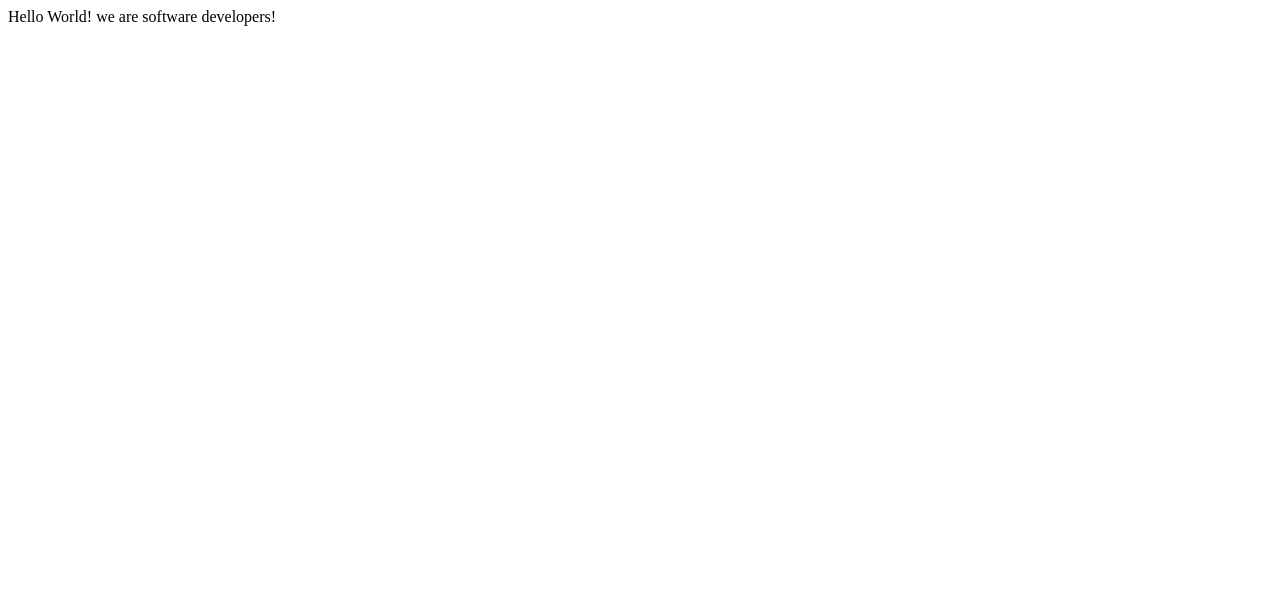
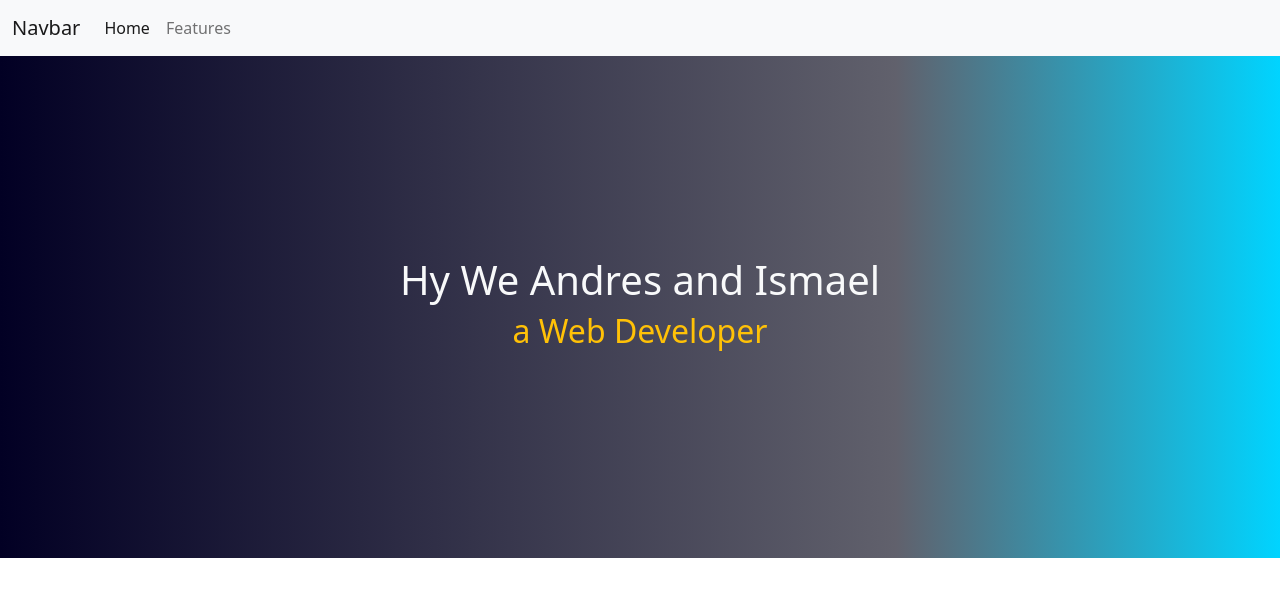
Before and after one commit to andresfelss/Microverse_Project, a plain HTML site: page index.html in a window 1280 px wide. Drawn offline with nearby package versions, Linux system fonts and the light colour scheme.

Commit message:
Added the first feature and the section

```diff
--- a/css/style.css
+++ b/css/style.css
@@ -0,0 +1,8 @@
+
+#welcome-section{
+    /* margin-top: 30vh; */
+    background: rgb(2,0,36);
+    background: linear-gradient(90deg, rgba(2,0,36,1) 0%, rgba(46,46,61,0.7567401960784313) 70%, rgba(0,212,255,1) 100%);
+    padding-top: 200px;
+    padding-bottom: 200px;
+}
--- a/index.html
+++ b/index.html
@@ -4,25 +4,46 @@
     <meta charset="UTF-8">
     <title>Fork Me! FCC: Test Suite Template</title>
     <link rel="stylesheet" href="css/style.css">
+    <link href="https://cdn.jsdelivr.net/npm/bootstrap@5.2.0/dist/css/bootstrap.min.css" rel="stylesheet" integrity="sha384-gH2yIJqKdNHPEq0n4Mqa/HGKIhSkIHeL5AyhkYV8i59U5AR6csBvApHHNl/vI1Bx" crossorigin="anonymous">
   </head>
 
   <body>
-    Hello World! we are software developers!
+    <nav class="navbar navbar-expand-lg bg-light" id="navbar">
+      <div class="container-fluid">
+        <a class="navbar-brand" href="#">Navbar</a>
+        <button class="navbar-toggler" type="button" data-bs-toggle="collapse" data-bs-target="#navbarNav" aria-controls="navbarNav" aria-expanded="false" aria-label="Toggle navigation">
+          <span class="navbar-toggler-icon"></span>
+        </button>
+        <div class="collapse navbar-collapse " id="navbarNav">
+          <div class="d-flex justify-content-end">
+
+            <ul class="navbar-nav ">
+              <li class="nav-item">
+                <a class="nav-link active" aria-current="page" href="#">Home</a>
+              </li>
+              <li class="nav-item">
+                <a class="nav-link" href="#">Features</a>
+              </li>
+            </ul>
+
+          </div>
+        </div>
+      </div>
+    </nav>
+    <section  id="welcome-section">
+      <div>
+
+        <h1 class="d-flex justify-content-center text-light"> Hy We Andres and Ismael</h1>
+        <h2 class="d-flex justify-content-center text-warning">a Web Developer</h2>
+
+      </div>
+
+
+
+    </section>
     <script src="https://cdn.freecodecamp.org/testable-projects-fcc/v1/bundle.js"></script>
 
-
-    <!--
-
-    Hello Camper!
-
-    For now, the test suite only works in Chrome!
-    Please read the README below in the JS Editor before beginning.
-    Feel free to delete this message once you have read it.
-    Good luck and Happy Coding!
-
-    - The freeCodeCamp Team
-
-    -->
     <script  src="js/index.js"></script>
+    <script src="https://cdn.jsdelivr.net/npm/bootstrap@5.2.0/dist/js/bootstrap.bundle.min.js" integrity="sha384-A3rJD856KowSb7dwlZdYEkO39Gagi7vIsF0jrRAoQmDKKtQBHUuLZ9AsSv4jD4Xa" crossorigin="anonymous"></script>
   </body>
 </html>
```
